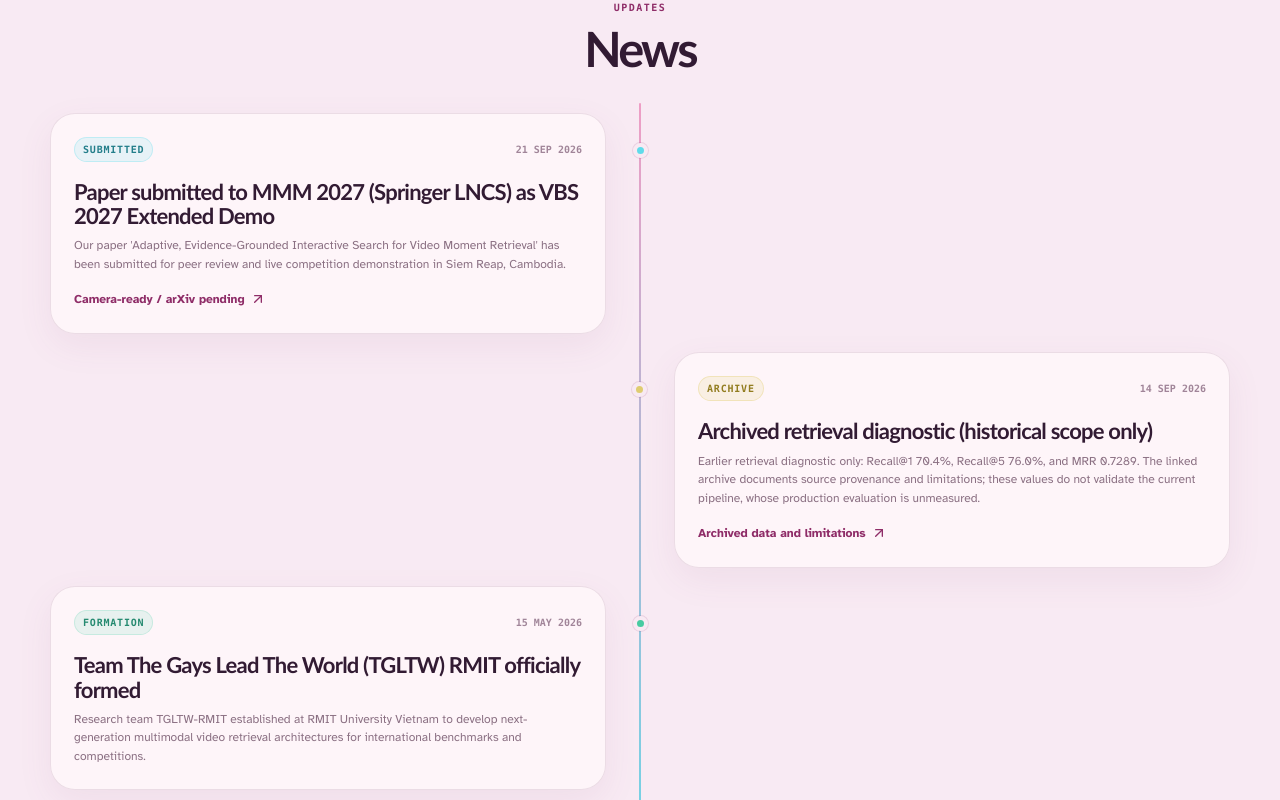
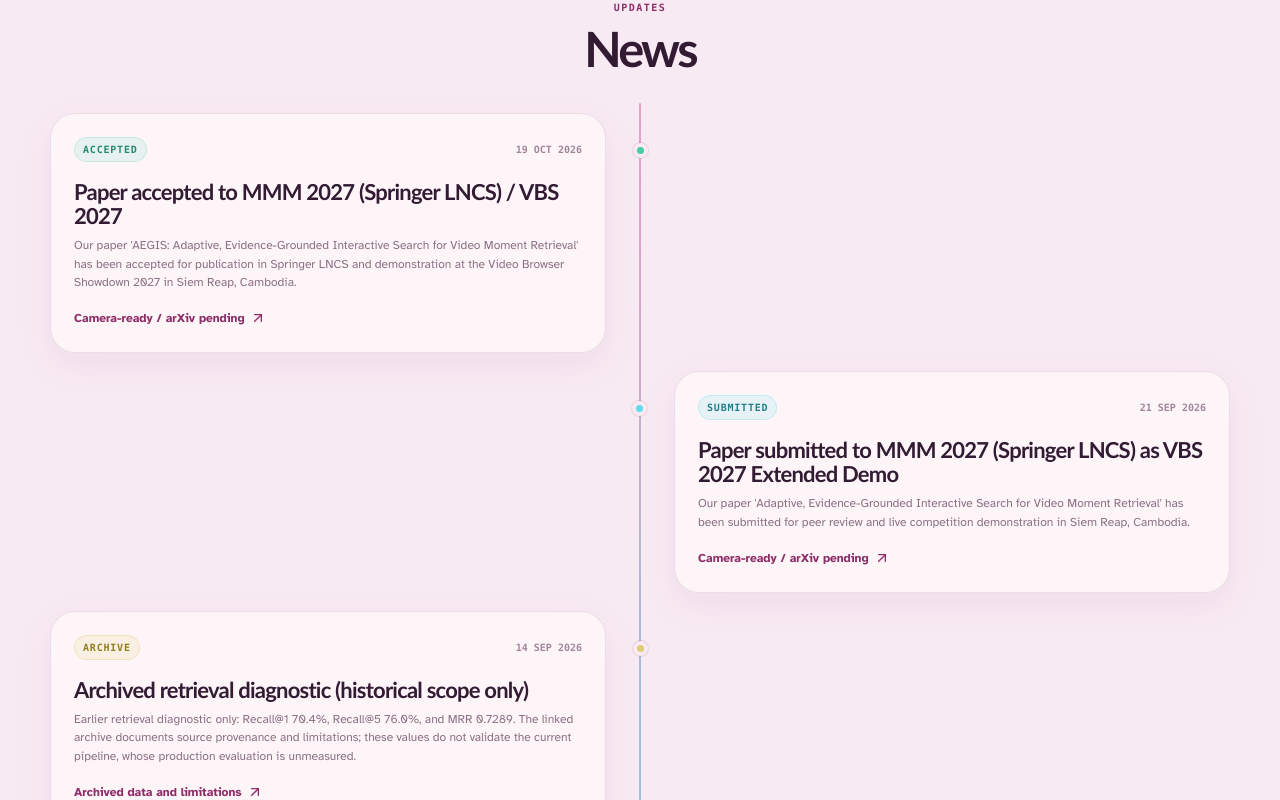
Before and after one commit to mncuchiinhuttt/tgltw-vbs-2027-project, a React (Vite) app: page / in a window 1280 px wide. Shown: the part 7740-8540 px from the top of the page. Built offline with nearby package versions, Linux system fonts and the light colour scheme.

Commit message:
feat(news): add 19 Oct 2026 MMM 2027 paper acceptance announcement

```diff
--- a/src/App.tsx
+++ b/src/App.tsx
@@ -57,6 +57,15 @@ interface NewsItem {
 }
 
 const newsList: NewsItem[] = [
+  {
+    date: "19 OCT 2026",
+    tag: "ACCEPTED",
+    tagColor: "emerald",
+    title: "Paper accepted to MMM 2027 (Springer LNCS) / VBS 2027",
+    description: "Our paper 'AEGIS: Adaptive, Evidence-Grounded Interactive Search for Video Moment Retrieval' has been accepted for publication in Springer LNCS and demonstration at the Video Browser Showdown 2027 in Siem Reap, Cambodia.",
+    link: "#",
+    linkLabel: "Camera-ready / arXiv pending",
+  },
   {
     date: "21 SEP 2026",
     tag: "SUBMITTED",
```
